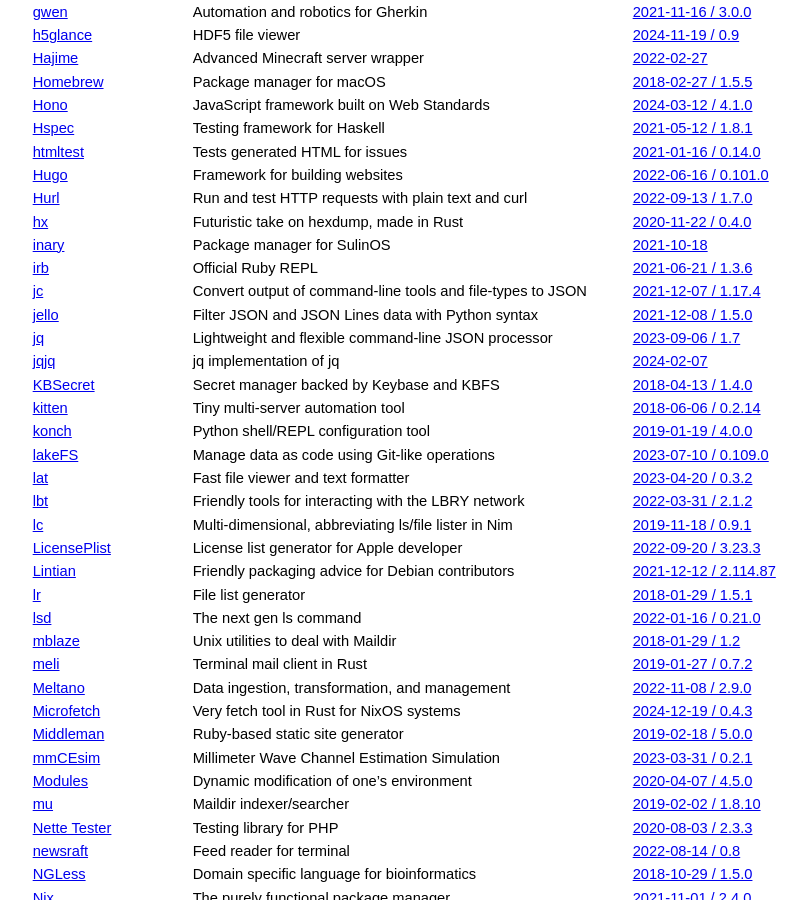
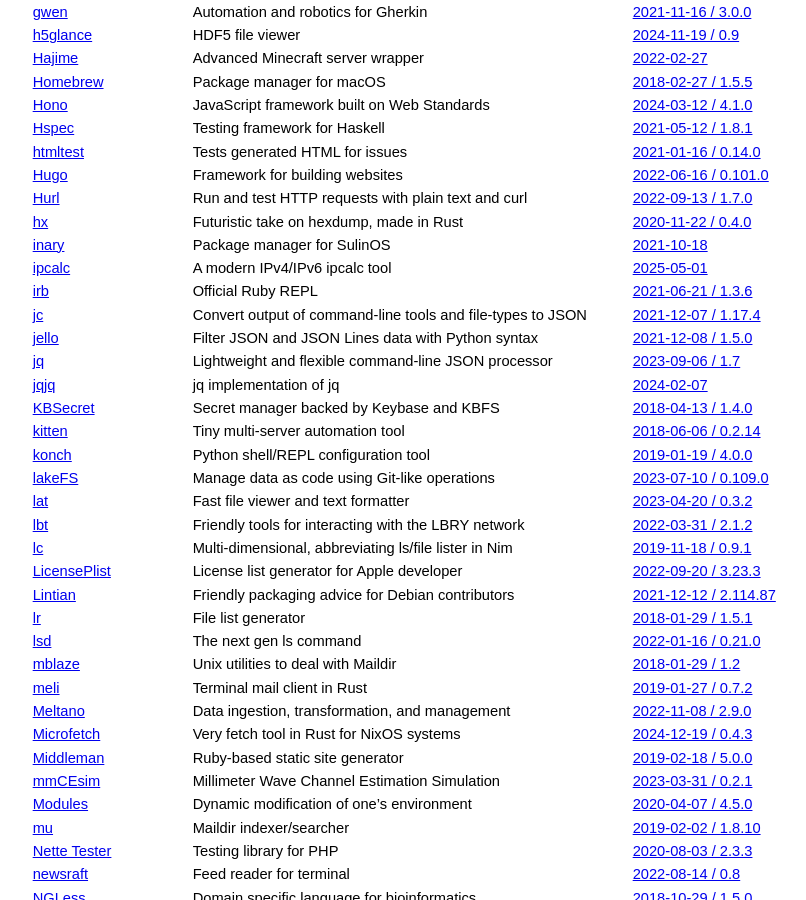
Before and after one commit to jcs/no_color, a Jekyll site: the page built from index.md, in a window 1280 px wide and 900 px high, scrolled down 4312 px. Shown: the whole window, without its empty margins (211-1017 px from the left). Built offline with Jekyll 4.4.1, drawn with Linux system fonts in a browser that asks for light colours; our own code applies the rules of GitHub Pages for plain Markdown files.

Commit message:
Add ipcalc (#305)

```diff
--- a/index.md
+++ b/index.md
@@ -224,6 +224,7 @@ color by default via `NO_COLOR`.
 | [Hurl](https://hurl.dev) | Run and test HTTP requests with plain text and curl | [2022-09-13 / 1.7.0](https://github.com/Orange-OpenSource/hurl/releases/tag/1.7.0) |
 | [hx](https://github.com/sitkevij/hex) | Futuristic take on hexdump, made in Rust | [2020-11-22 / 0.4.0](https://github.com/sitkevij/hex/releases/tag/v0.4.0) |
 | [inary](https://gitlab.com/sulinos/devel/inary) | Package manager for SulinOS | [2021-10-18](https://gitlab.com/sulinos/devel/inary/-/commit/29cbfcd8a8b50683d6726fd7b060af005d1b9c80) |
+| [ipcalc](https://gitlab.com/ipcalc/ipcalc) | A modern IPv4/IPv6 ipcalc tool | [2025-05-01](https://gitlab.com/ipcalc/ipcalc/-/commit/adcdaa3e14b704b217f4b9b7062ee32db082c99f) |
 | [irb](https://github.com/ruby/irb) | Official Ruby REPL | [2021-06-21 / 1.3.6](https://github.com/ruby/irb/releases/tag/v1.3.6) |
 | [jc](https://github.com/kellyjonbrazil/jc) | Convert output of command-line tools and file-types to JSON | [2021-12-07 / 1.17.4](https://github.com/kellyjonbrazil/jc/releases/tag/v1.17.4) |
 | [jello](https://github.com/kellyjonbrazil/jello) | Filter JSON and JSON Lines data with Python syntax | [2021-12-08 / 1.5.0](https://github.com/kellyjonbrazil/jello/releases/tag/v1.5.0) |
```
